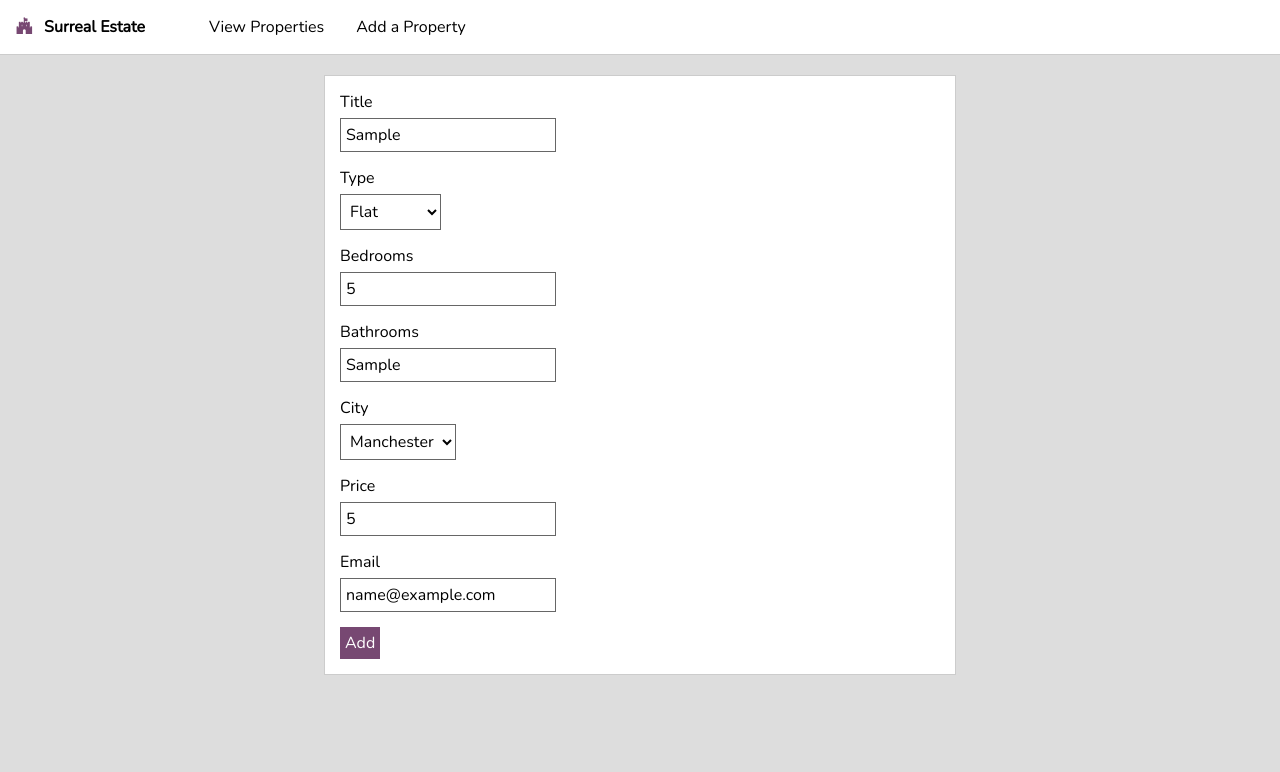
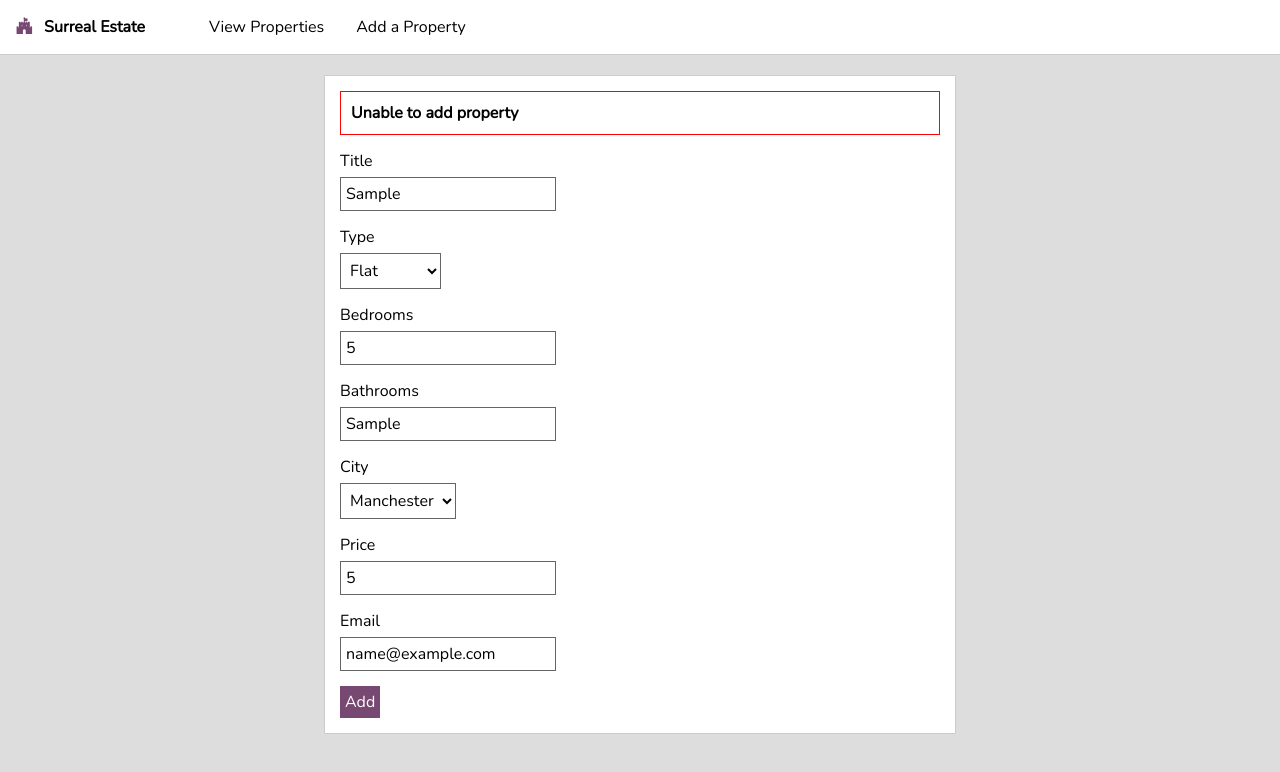
Before and after one commit to CommandShiftHQ/surreal-estate-public, a React app: page /add-property in a window 1280 px wide. Both pictures are taken after typing "Sample", "5", "Sample", "5", "name@example.com" into the empty fields and a click on the button "Add". Shown: the top 772 px of the page. Built offline with nearby package versions, Linux system fonts and the light colour scheme; no server answers.

Commit message:
step 7 (w/o tests)

```diff
--- a/src/components/AddProperty.jsx
+++ b/src/components/AddProperty.jsx
@@ -1,5 +1,6 @@
 import React, { Component } from 'react';
 import axios from 'axios';
+import Alert from './Alert';
 import './AddProperty.css';
 
 class AddProperty extends Component {
@@ -13,18 +14,35 @@ class AddProperty extends Component {
       price: '',
       email: '',
     },
+    alertMessage: '',
+    isSuccess: false,
+    isError: false,
   };
 
   handleAddProperty = event => {
     event.preventDefault();
 
-    axios.post('http://localhost:3000/v1/api/PropertyListing', this.state.fields)
-      .then(res => console.log(res))
-      .catch(err => console.error(err));
+    this.setState({
+      isSuccess: false,
+      isError: false,
+      alertMessage: '',
+    });
+
+    axios.post('http://localhost:3000/api/v1/PropertyListing', this.state.fields)
+      .then(res => this.setState({
+        isSuccess: true,
+        alertMessage: 'Form submitted successfully',
+      }))
+      .catch(err => {
+        console.error(err);
+        this.setState({
+          isError: true,
+          alertMessage: 'Unable to add property',
+        });
+      });
   };
 
   handleFieldChange = event => {
-    console.log(event);
     this.setState({
       fields: {
         ...this.state.fields,
@@ -34,9 +52,13 @@ class AddProperty extends Component {
   };
 
   render() {
+    const { isSuccess, isError, alertMessage } = this.state;
+
     return (
       <div className="AddProperty">
         <form onSubmit={this.handleAddProperty}>
+          {isSuccess && <Alert message={alertMessage} success />}
+          {isError && <Alert message={alertMessage} />}
           <div className="form-group">
             <label htmlFor="title">Title</label>
             <input
--- /dev/null
+++ b/src/components/Alert.css
@@ -0,0 +1,10 @@
+.Alert {
+  border: 1px solid red;
+  font-weight: bold;
+  padding: 10px;
+  margin-bottom: 15px;
+}
+
+.Alert.success {
+  border-color: green;
+}
--- /dev/null
+++ b/src/components/Alert.jsx
@@ -0,0 +1,10 @@
+import React from 'react';
+import './Alert.css';
+
+const Alert = ({ message, success }) => (
+  <div className={`Alert${success ? ' success' : ''}`}>
+    {message}
+  </div>
+);
+
+export default Alert;
```
